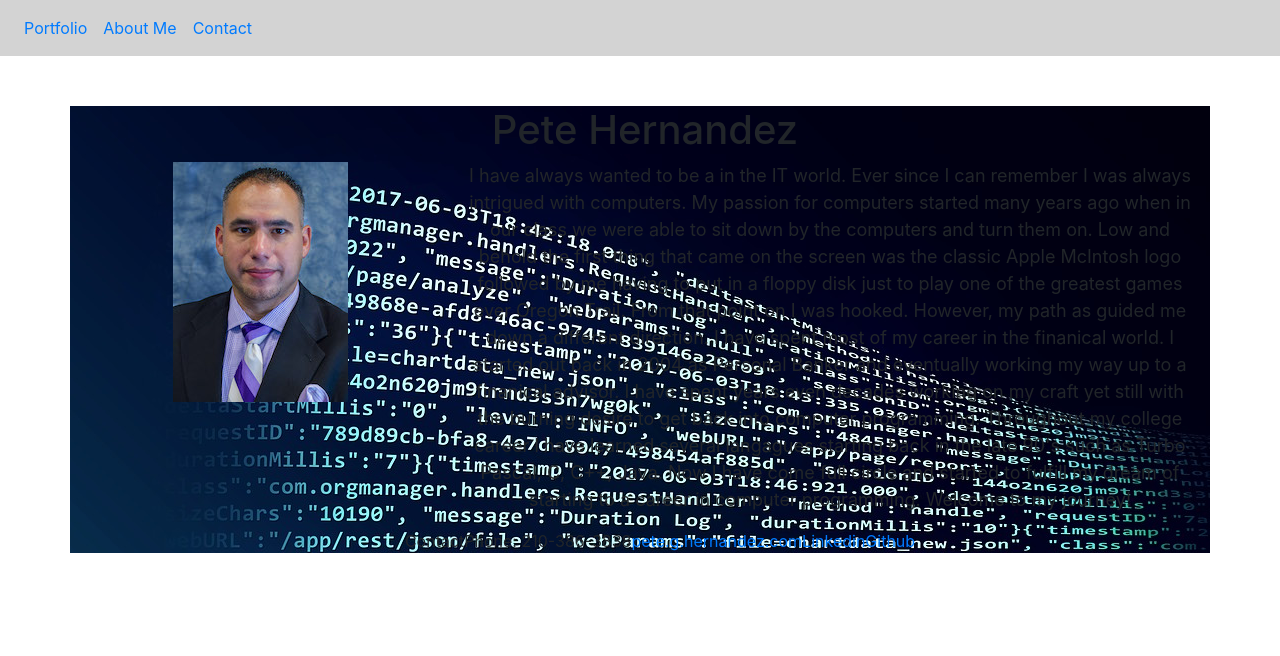
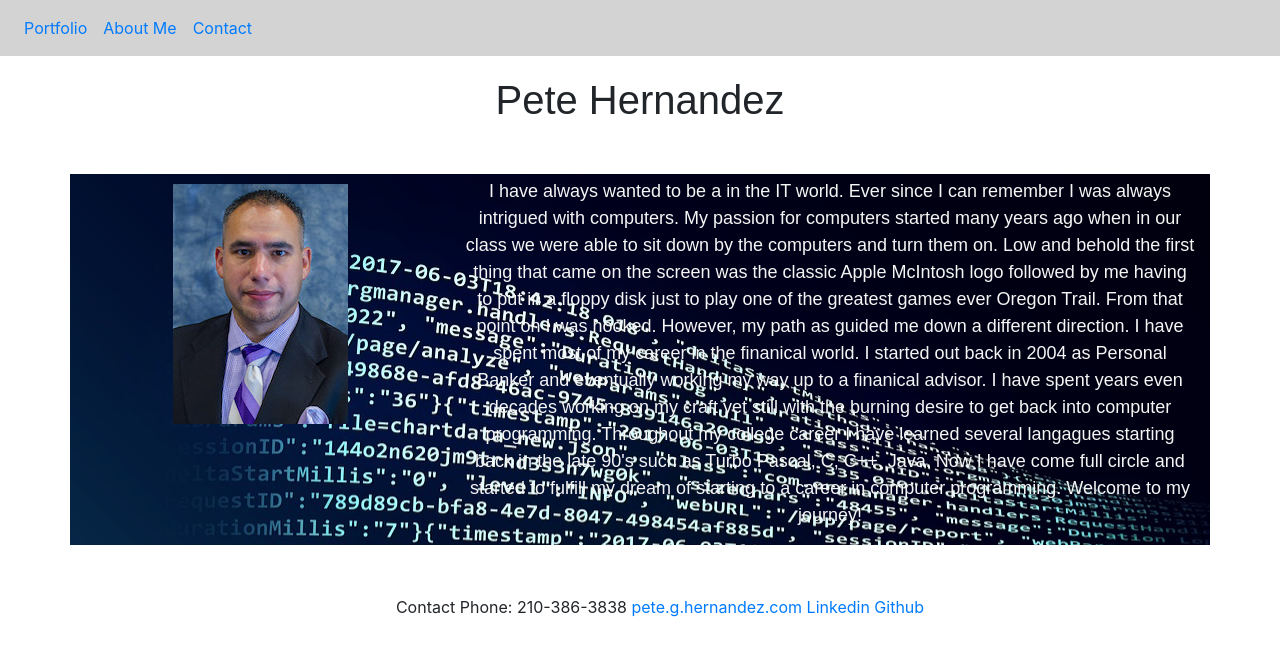
Before and after one commit to xxmakveli22xx/React_Portfolio, a React (Create React App) app: page / in a window 1280 px wide. Shown: the top 656 px of the page. Built offline with nearby package versions, Linux system fonts and the light colour scheme.

Commit message:
working on the styling

```diff
--- a/src/components/main/index.js
+++ b/src/components/main/index.js
@@ -12,8 +12,9 @@ import Header from "../header/header.js";
 
     <div>
         <Header/>
+        <h1>Pete Hernandez</h1>
        <main class="container background" >
-          <h1>Pete Hernandez</h1>
+
         <section class="row">
           <div class="col-sm-4">
             <img src={mypic} class="img_pete" alt="Pete_portrait"/>
@@ -33,17 +34,19 @@ import Header from "../header/header.js";
                </div>
 
          </section>
-         <ul class="contact_info">
-              <p><h7>Contact</h7>
-              <h8 class="phone">Phone: 210-386-3838</h8>
-              <a href="mailto:pete.g.hernandez@gmail.com">pete.g.hernandez.com</a>
-              <a href="https://www.linkedin.com/in/pete-hernandez-2948891b7/">Linkedin</a>
-              <a href="https://github.com/xxmakveli22xx">Github</a>
-              </p>
-         </ul>
 
 
         </main>
+
+
+         <ul class="contact_info">
+              <p><h7>Contact </h7>
+              <h8 class="phone"> Phone: 210-386-3838 </h8>
+              <a href="mailto:pete.g.hernandez@gmail.com"> pete.g.hernandez.com </a>
+              <a href="https://www.linkedin.com/in/pete-hernandez-2948891b7/"> Linkedin </a>
+              <a href="https://github.com/xxmakveli22xx"> Github </a>
+              </p>
+         </ul>
 
     </div>
 
--- a/src/components/styles/main.css
+++ b/src/components/styles/main.css
@@ -1,21 +1,28 @@
 .img_pete{
-
+    padding: 10px;
+    padding-right: 10px;
 
 }
 .bio{
+    padding-top: .20em;
+    color: whitesmoke;
+    font-family: sans-serif;
     font-size: large;
 }
 
 .background{
    background-image:  url('../images/analytics.jpg');
-   background-size: auto;
+
+
 
 
 }
 
 h1{
-    padding-left: .25em;
+    padding-top: .50em;
     text-align: center;
+    font-family: 'Arial Narrow Bold', sans-serif;
+
 
 }
 
```
